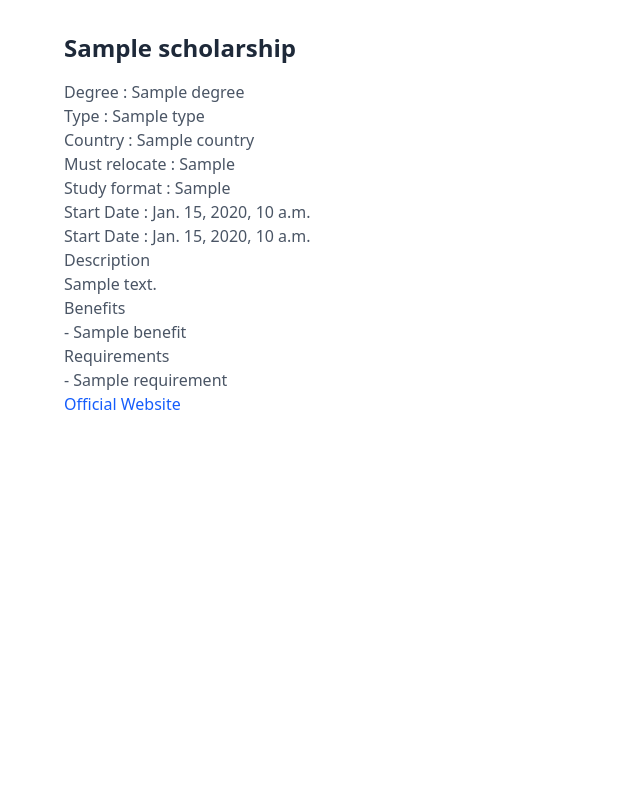
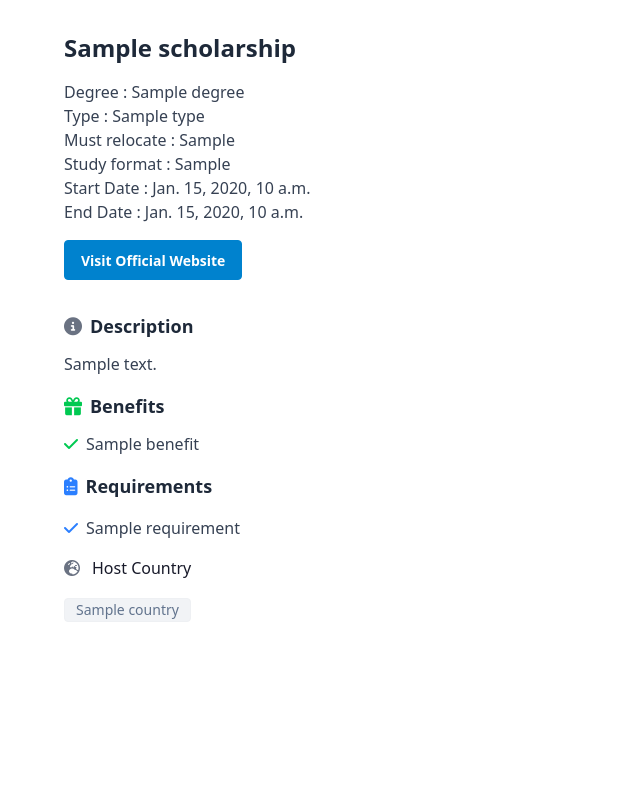
Before and after one commit to jeeehaan/scholarship-finder, a Django app: template templates/scholarship-detail.html in a window 1280 px wide. Shown: the whole page, without its empty margins (0-640 px from the left). Run offline with Django 5.2, Linux system fonts and the light colour scheme; the template is opened without the code that fills it: most values are stand-ins (such as "Sample title", 1, 10 or a date in 2020); data that the repository does not hold is empty.

Commit message:
feat: scholarship detail ui

```diff
--- a/static/output.css
+++ b/static/output.css
@@ -1,4 +1,4 @@
-/*! tailwindcss v4.1.7 | MIT License | https://tailwindcss.com */
+/*! tailwindcss v4.1.6 | MIT License | https://tailwindcss.com */
 @layer properties;
 @layer theme, base, components, utilities;
 @layer theme {
@@ -28,6 +28,7 @@
     --color-indigo-100: oklch(93% 0.034 272.788);
     --color-indigo-600: oklch(51.1% 0.262 276.966);
     --color-purple-100: oklch(94.6% 0.033 307.174);
+    --color-purple-500: oklch(62.7% 0.265 303.9);
     --color-purple-600: oklch(55.8% 0.288 302.321);
     --color-pink-100: oklch(94.8% 0.028 342.258);
     --color-pink-600: oklch(59.2% 0.249 0.584);
@@ -966,6 +967,9 @@
   .my-4 {
     margin-block: calc(var(--spacing) * 4);
   }
+  .my-8 {
+    margin-block: calc(var(--spacing) * 8);
+  }
   .mt-0\.5 {
     margin-top: calc(var(--spacing) * 0.5);
   }
@@ -1127,6 +1131,12 @@
       justify-content: center;
     }
   }
+  .line-clamp-1 {
+    overflow: hidden;
+    display: -webkit-box;
+    -webkit-box-orient: vertical;
+    -webkit-line-clamp: 1;
+  }
   .block {
     display: block;
   }
@@ -1257,6 +1267,12 @@
   .cursor-pointer {
     cursor: pointer;
   }
+  .list-inside {
+    list-style-position: inside;
+  }
+  .list-disc {
+    list-style-type: disc;
+  }
   .grid-cols-1 {
     grid-template-columns: repeat(1, minmax(0, 1fr));
   }
@@ -1382,6 +1398,9 @@
   .overflow-auto {
     overflow: auto;
   }
+  .overflow-hidden {
+    overflow: hidden;
+  }
   .rounded {
     border-radius: 0.25rem;
   }
@@ -1629,6 +1648,9 @@
     --tw-font-weight: var(--font-weight-semibold);
     font-weight: var(--font-weight-semibold);
   }
+  .text-ellipsis {
+    text-overflow: ellipsis;
+  }
   .text-blue-400 {
     color: var(--color-blue-400);
   }
@@ -1665,6 +1687,9 @@
   .text-gray-900 {
     color: var(--color-gray-900);
   }
+  .text-green-500 {
+    color: var(--color-green-500);
+  }
   .text-green-600 {
     color: var(--color-green-600);
   }
@@ -1683,6 +1708,9 @@
   .text-primary {
     color: var(--color-primary);
   }
+  .text-purple-500 {
+    color: var(--color-purple-500);
+  }
   .text-purple-600 {
     color: var(--color-purple-600);
   }
@@ -1697,6 +1725,9 @@
   }
   .uppercase {
     text-transform: uppercase;
+  }
+  .underline {
+    text-decoration-line: underline;
   }
   .opacity-0 {
     opacity: 0%;
@@ -1790,6 +1821,10 @@
   .badge-accent {
     --badge-color: var(--color-accent);
     --badge-fg: var(--color-accent-content);
+  }
+  .badge-secondary {
+    --badge-color: var(--color-secondary);
+    --badge-fg: var(--color-secondary-content);
   }
   .btn-primary {
     --btn-color: var(--color-primary);
--- a/templates/scholarship-detail.html
+++ b/templates/scholarship-detail.html
@@ -1,64 +1,78 @@
-{% extends 'base.html' %} {% block content %}
+{% extends 'base.html' %}
+
+{% block content %}
   <main class="container mx-auto px-16">
     <section class="py-8">
-    <h2 class="text-2xl font-semibold text-gray-800 mb-4">
-      {{ scholarship.title }}
-    </h2>
-    <p class="text-gray-600">
+      <h2 class="text-2xl font-semibold text-gray-800">{{ scholarship.title }}</h2>
+      <div class="my-4">
+        <p class="text-gray-700">
           <span class="font-medium">Degree :</span>
           {% for degree in scholarship.degree %}
             {{ degree }}{% if not forloop.last %}, {% endif %}
           {% endfor %}
         </p>
-    <p class="text-gray-600">
+        <p class="text-gray-700">
           <span class="font-medium">Type :</span>
           {{ scholarship.type }}
         </p>
-    <p class="text-gray-600">
-      <span class="font-medium">Country :</span>
-      {% for country in scholarship.country %}
-      {{ country }}{% if not forloop.last %}, {% endif %}
-      {% endfor %}
-    </p>
-    <p class="text-gray-600">
+        <p class="text-gray-700">
           <span class="font-medium">Must relocate :</span>
           {{ scholarship.must_relocate }}
         </p>
-    <p class="text-gray-600">
+        <p class="text-gray-700">
           <span class="font-medium">Study format :</span>
           {{ scholarship.study_format }}
         </p>
-    <p class="text-gray-600">
-      <span class="font-medium">Start Date : </span>
+        <p class="text-gray-700">
+          <span class="font-medium">Start Date :</span>
           {{ scholarship.registration_start_date }}
         </p>
-    <p class="text-gray-600">
-      <span class="font-medium">Start Date : </span>
+        <p class="text-gray-700">
+          <span class="font-medium">End Date :</span>
           {{ scholarship.deadline }}
         </p>
-    <p class="text-gray-600 font-medium">Description</p>
-    <p class="text-gray-600">{{ scholarship.description }}</p>
-    <p class="text-gray-600 font-medium">Benefits</p>
-    <ul class="list-disc list-inside text-gray-600">
+      </div>
+      <a href="{{ scholarship.official_url }}" class="btn btn-primary" target="_blank" rel="noopener noreferrer">Visit Official Website</a>
+    </section>
+
+    <section class="mb-4">
+      <h3 class="text-lg font-semibold text-gray-800 mb-3 flex items-center"><i class="fas fa-info-circle text-gray-500 mr-2"></i>Description</h3>
+      <p class="text-gray-700">{{ scholarship.description }}</p>
+    </section>
+
+    <section class="mb-4">
+      <h3 class="text-lg font-semibold text-gray-800 mb-3 flex items-center"><i class="fas fa-gift text-green-500 mr-2"></i>Benefits</h3>
+      <ul class="list-disc list-inside">
         {% for benefit in scholarship.benefits %}
-        <li>- {{ benefit }}</li>
+          <li class="flex items-start">
+            <i class="fas fa-check text-green-500 mt-1 mr-2"></i> <span class="text-gray-700">{{ benefit }}</span>
+          </li>
         {% endfor %}
       </ul>
+    </section>
 
-    <p class="text-gray-600 font-medium">Requirements</p>
-    <ul class="list-disc list-inside text-gray-600">
+    <section class="mb-4">
+      <h3 class="text-lg font-semibold text-gray-800 mb-4 flex items-center"><i class="fas fa-clipboard-list text-blue-500 mr-2"></i>Requirements</h3>
+      <ul class="list-disc list-inside">
         {% for requirement in scholarship.requirements %}
-        <li>- {{ requirement }}</li>
+          <li class="flex items-start">
+            <i class="fas fa-check text-blue-500 mt-1 mr-2"></i> <span class="text-gray-700">{{ requirement }}</span>
+          </li>
         {% endfor %}
       </ul>
-    <a
-      href="{{ scholarship.official_url }}"
-      class="text-blue-600 underline"
-      target="_blank"
-      rel="noopener noreferrer"
-    >
-      Official Website
-    </a>
+    </section>
+
+    <section>
+      <div>
+        <h3 class="font-medium mb-4"><i class="fas fa-globe-europe mr-3 text-gray-500"></i>Host Country</h3>
+        <div class="space-x-2">
+          {% for country in scholarship.country %}
+            <div class="badge badge-secondary badge-soft">
+              {{ country }}{% if not forloop.last %}, {% endif %}
+            </div>
+          {% endfor %}
+        </div>
+      </div>
     </section>
   </main>
 {% endblock %}
```
Lines whose indentation alone changed are shown as unchanged.
